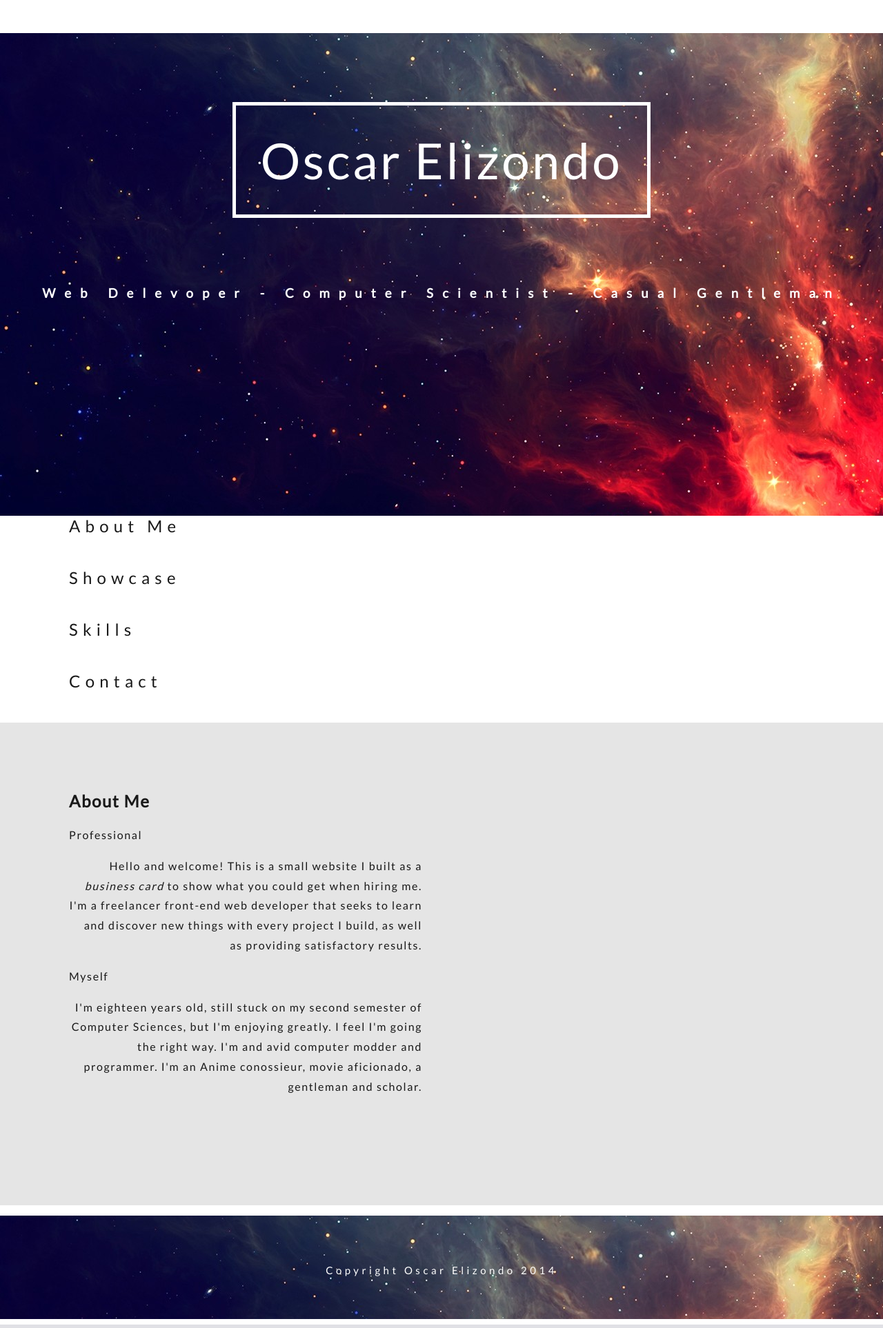
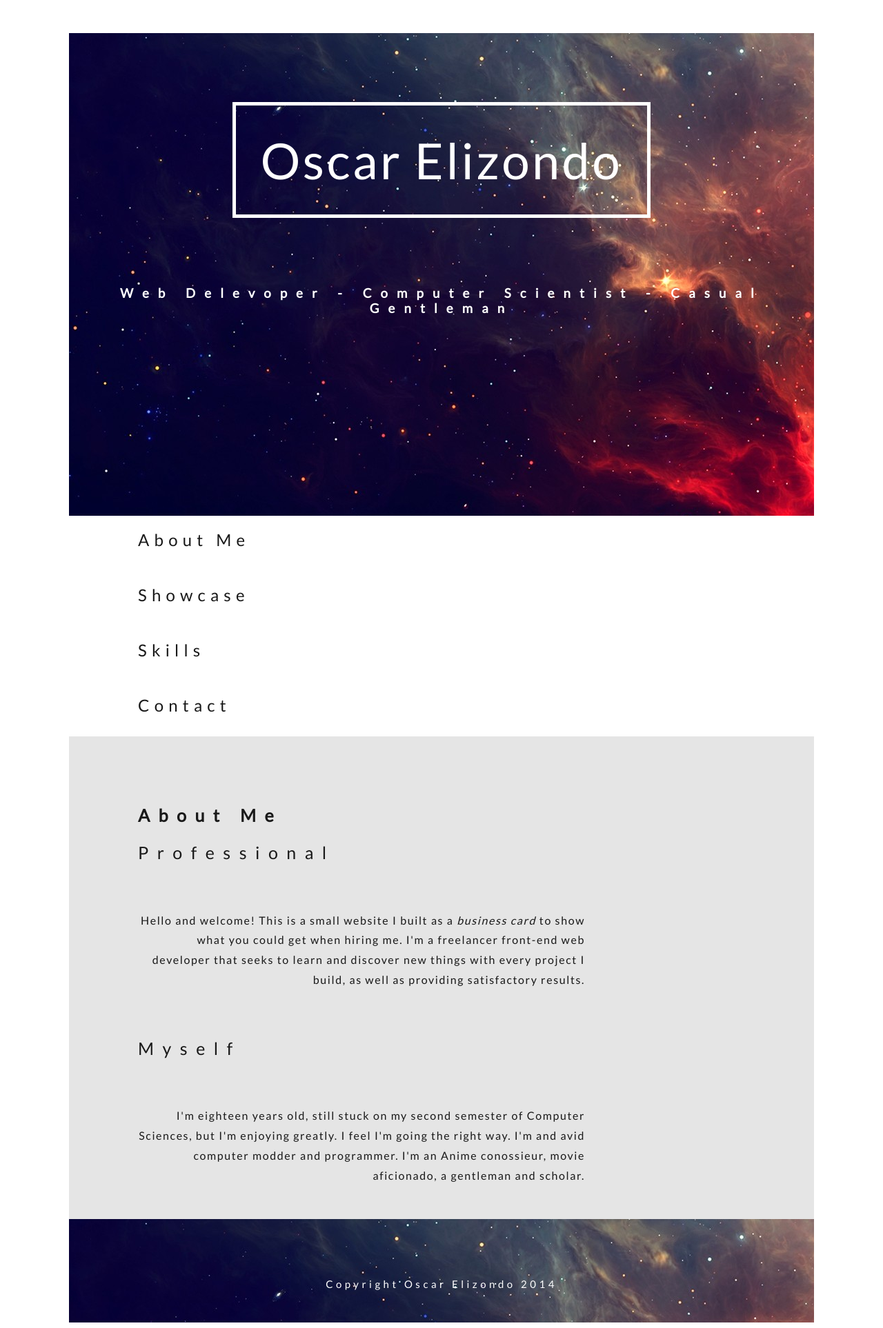
Before and after one commit to oelizondo/ArtistTemplate, a PHP site: page / in a window 1280 px wide. Shown: the whole page at 69% size. Run offline with PHP 8.4, Linux system fonts and the light colour scheme.

Commit message:
new format, padding on sides

```diff
--- a/index.html
+++ b/index.html
@@ -31,8 +31,11 @@
 		<div id="me">
 			<h2 class="right">About Me</h2>
 			<p class="right">Professional</p>
+			<br>
 			<p>Hello and welcome! This is a small website I built as a <i>business card</i> to show what you could get when hiring me. I'm a freelancer front-end web developer that seeks to learn and discover new things with every project I build, as well as providing satisfactory results.</p>
+			<br>
 			<p class="right">Myself</p>
+			<br>
 			<p>I'm eighteen years old, still stuck on my second semester of Computer Sciences, but I'm enjoying greatly. I feel I'm going the right way. I'm and avid computer modder and programmer. I'm an Anime conossieur, movie  aficionado, a gentleman and scholar.</p>
 		</div>
 	</div>
--- a/style.css
+++ b/style.css
@@ -3,7 +3,9 @@ body {
   margin-bottomg: 0px;
   margin-left: 0px;
   margin-right: 0px;
-  font-family: "Lato", sans-serif; }
+  font-family: "Lato", sans-serif;
+  padding-right: 100px;
+  padding-left: 100px; }
 
 #header {
   height: 700px;
@@ -37,13 +39,13 @@ body {
 #about {
   width: 100%;
   float: left;
-  height: 75px;
+  height: 60px;
+  padding-top: 20px;
   background: white;
   transition: 0.1s; }
   #about a {
     font-size: 1.5em;
     margin-left: 100px;
-    margin-top: 10px;
     text-decoration: none;
     color: #191919;
     letter-spacing: 0.3em;
@@ -58,13 +60,13 @@ body {
 #showcase {
   width: 100%;
   float: left;
-  height: 75px;
+  height: 60px;
+  padding-top: 20px;
   background: white;
   transition: 0.1s; }
   #showcase a {
     font-size: 1.5em;
     margin-left: 100px;
-    margin-top: 10px;
     text-decoration: none;
     color: #191919;
     letter-spacing: 0.3em;
@@ -79,13 +81,13 @@ body {
 #value {
   width: 100%;
   float: left;
-  height: 75px;
+  height: 60px;
+  padding-top: 20px;
   background: white;
   transition: 0.1s; }
   #value a {
     font-size: 1.5em;
     margin-left: 100px;
-    margin-top: 10px;
     text-decoration: none;
     color: #191919;
     letter-spacing: 0.3em;
@@ -100,13 +102,13 @@ body {
 #contact {
   width: 100%;
   float: left;
-  height: 75px;
+  height: 60px;
+  padding-top: 20px;
   background: white;
   transition: 0.1s; }
   #contact a {
     font-size: 1.5em;
     margin-left: 100px;
-    margin-top: 10px;
     text-decoration: none;
     color: #191919;
     letter-spacing: 0.3em;
@@ -124,17 +126,20 @@ body {
   height: 700px;
   background: #e5e5e5; }
   #bio .right {
-    text-align: left; }
+    text-align: left;
+    font-size: 25px;
+    letter-spacing: 0.5em; }
   #bio #me {
-    width: 40%;
+    width: 60%;
     margin: 100px;
     line-height: 180%;
     letter-spacing: 0.1em;
-    max-height: 300px;
+    max-height: 500px;
     text-align: right;
     color: #191919; }
 
 footer {
+  display: inline-block;
   width: 100%;
   height: 150px;
   background-image: url("images/intro2.jpg");
--- a/style.sass
+++ b/style.sass
@@ -4,6 +4,8 @@ body
 	margin-left: 0px
 	margin-right: 0px
 	font-family: 'Lato', sans-serif
+	padding-right: 100px
+	padding-left: 100px
 
 #header
 	height: 700px
@@ -34,14 +36,14 @@ body
 #about
 	width: 100%
 	float: left
-	height: 75px
+	height: 60px
+	padding-top: 20px
 	background: white
 	transition: 0.1s
 	a
 		font:
 			size: 1.5em
 		margin-left: 100px
-		margin-top: 10px
 		text-decoration: none
 		color: #191919
 		letter-spacing: 0.3em
@@ -54,14 +56,14 @@ body
 #showcase
 	width: 100%
 	float: left
-	height: 75px
+	height: 60px
+	padding-top: 20px
 	background: white
 	transition: 0.1s
 	a
 		font:
 			size: 1.5em
 		margin-left: 100px
-		margin-top: 10px
 		text-decoration: none
 		color: #191919
 		letter-spacing: 0.3em
@@ -74,14 +76,14 @@ body
 #value
 	width: 100%
 	float: left
-	height: 75px
+	height: 60px
+	padding-top: 20px
 	background: white
 	transition: 0.1s
 	a
 		font:
 			size: 1.5em
 		margin-left: 100px
-		margin-top: 10px
 		text-decoration: none
 		color: #191919
 		letter-spacing: 0.3em
@@ -94,14 +96,14 @@ body
 #contact
 	width: 100%
 	float: left
-	height: 75px
+	height: 60px
+	padding-top: 20px
 	background: white
 	transition: 0.1s
 	a
 		font:
 			size: 1.5em
 		margin-left: 100px
-		margin-top: 10px
 		text-decoration: none
 		color: #191919
 		letter-spacing: 0.3em
@@ -118,16 +120,19 @@ body
 	background: #e5e5e5
 	.right
 		text-align: left
+		font-size: 25px
+		letter-spacing: 0.5em
 	#me
-		width: 40%
+		width: 60%
 		margin: 100px
 		line-height: 180%
 		letter-spacing: 0.1em
-		max-height: 300px
+		max-height: 500px
 		text-align: right
 		color:  #191919
 
 footer
+	display: inline-block
 	width: 100%
 	height: 150px
 	background-image: url("images/intro2.jpg")
```
Also changed, not shown: 1 other file.
